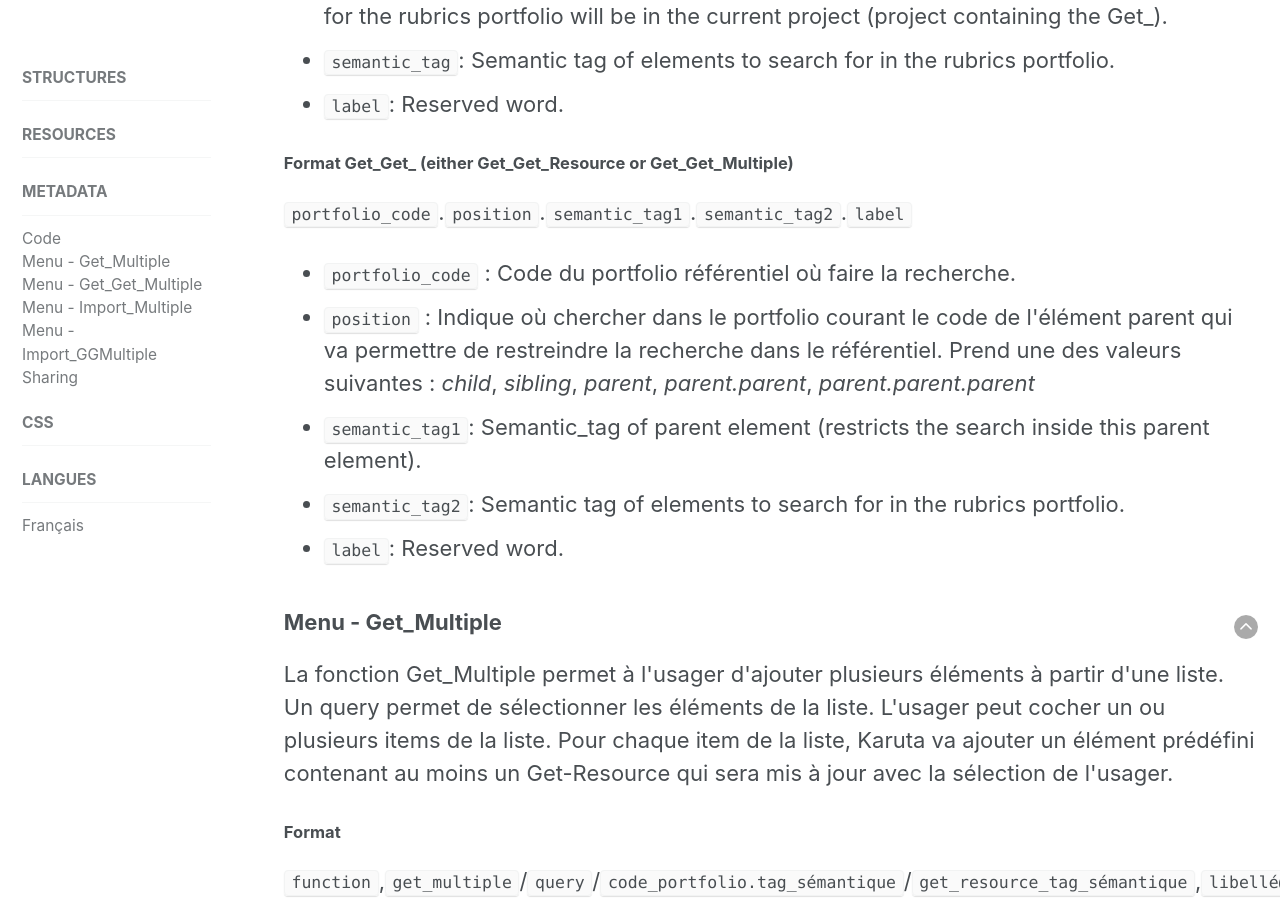
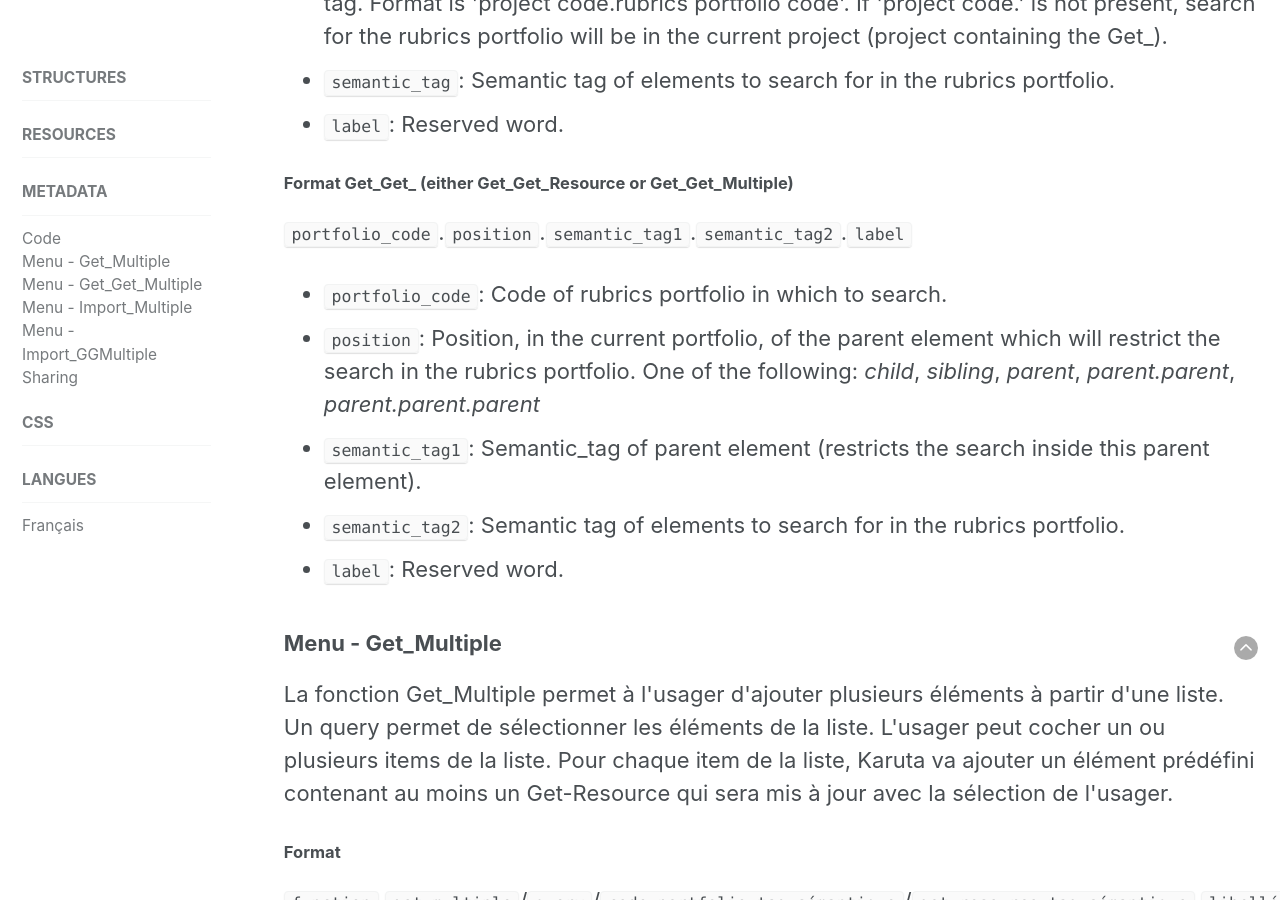
Before and after one commit to karutaproject/karuta-frontend-documentation, a Jekyll site: the page built from _pages/metadata_en.html, in a window 1280 px wide and 900 px high, scrolled down 4494 px. Built offline with Jekyll 4.4.1, drawn with Linux system fonts in a browser that asks for light colours.

Commit message:
Traduction

```diff
--- a/_pages/metadata_en.html
+++ b/_pages/metadata_en.html
@@ -176,7 +176,7 @@ sidebar:
 		</ul>
 	</p>
 	<h4>Format for Get_ (either Get_Resource or Get_Multiple)</h4>
-	<code>portfolio_code</code>.<code>semantic_tag</code>.<code>label</code>
+	<p><code>portfolio_code</code>.<code>semantic_tag</code>.<code>label</code></p>
 	<ul>
 		<li>
 			<code>portfolio_code</code>: Code of rubrics portfolio in which to search for the specified
@@ -190,12 +190,11 @@ sidebar:
 	<p><code>portfolio_code</code>.<code>position</code>.<code>semantic_tag1</code>.<code>semantic_tag2</code>.<code>label</code>
 	</p>
 	<ul>
-		<li><code>portfolio_code</code> : Code du portfolio référentiel où faire la recherche.</li>
+		<li><code>portfolio_code</code>: Code of rubrics portfolio in which to search.</li>
 		<li>
-			<code>position</code> : Indique où chercher dans le portfolio courant le code de l'élément
-			parent qui va permettre de restreindre la recherche dans le référentiel. Prend une des
-			valeurs suivantes : <i>child</i>, <i>sibling</i>, <i>parent</i>, <i>parent.parent</i>,
-			<i>parent.parent.parent</i>
+			<code>position</code>: Position, in the current portfolio, of the parent element which will
+			restrict the search in the rubrics portfolio. One of the following: <i>child</i>, <i>sibling</i>,
+			<i>parent</i>, <i>parent.parent</i>, <i>parent.parent.parent</i>
 		</li>
 		<li><code>semantic_tag1</code>: Semantic_tag of parent element (restricts the search inside this parent element).</li>
 		<li><code>semantic_tag2</code>: Semantic tag of elements to search for in the rubrics portfolio.</li>
```
